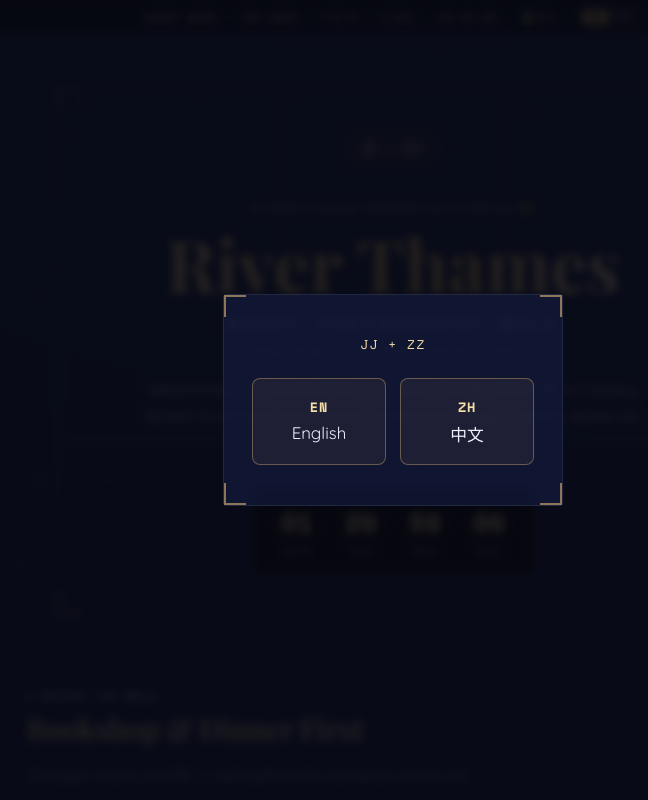
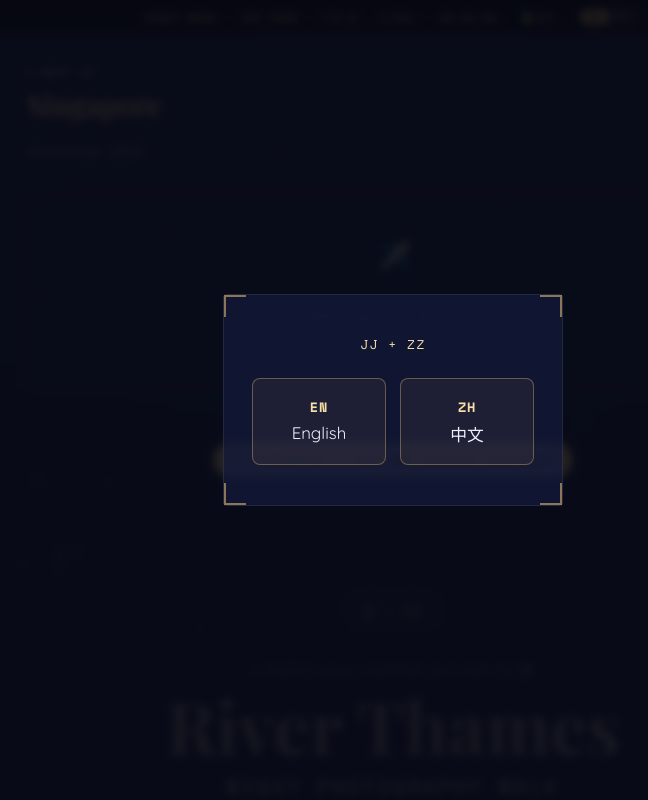
Before and after one commit to jjiangav/Date-Planner, a React (Vite) app: page / in a window 1280 px wide. Shown: the top 800 px of the page, without its empty margins (247-895 px from the left). Built offline with nearby package versions, Linux system fonts and the light colour scheme.

Commit message:
Mark the London date as completed and add a blank Singapore placeholder

```diff
--- a/App.css
+++ b/App.css
@@ -270,6 +270,53 @@ main {
 
 .section {
   margin-bottom: 3.5rem;
+}
+
+.next-date-section {
+  position: relative;
+  z-index: 1;
+  max-width: 780px;
+  margin: 0 auto 3.5rem;
+  padding: 0 1.5rem;
+}
+
+.next-date-placeholder {
+  display: flex;
+  flex-direction: column;
+  align-items: center;
+  justify-content: center;
+  gap: 0.75rem;
+  padding: 2.75rem 1.5rem;
+  border: 1px dashed rgba(242, 200, 121, 0.35);
+  border-radius: 8px;
+  text-align: center;
+  color: var(--ink-dim);
+}
+
+.next-date-placeholder span {
+  font-size: 2rem;
+}
+
+.completed-ribbon {
+  position: relative;
+  z-index: 1;
+  width: fit-content;
+  margin: 0 auto 1.5rem;
+  padding: 0.6rem 1.25rem;
+  border-radius: 999px;
+  background: var(--gold-soft);
+  color: var(--navy-deep);
+  font-family: var(--mono);
+  font-size: 0.75rem;
+  letter-spacing: 0.06em;
+  text-transform: uppercase;
+  text-align: center;
+}
+
+.completed-trip {
+  position: relative;
+  filter: grayscale(0.9);
+  opacity: 0.55;
 }
 
 .section h2 {
--- a/App.jsx
+++ b/App.jsx
@@ -545,7 +545,19 @@ function App() {
       <Stars />
       <Hud lang={lang} onToggleLang={setLang} />
 
-      <header className="hero">
+      <section className="section next-date-section">
+        <h2><span className="section-tag">{t.nextDate.tag}</span>{t.nextDate.title}</h2>
+        <p className="section-lead">{t.nextDate.subtitle}</p>
+        <div className="next-date-placeholder">
+          <span aria-hidden="true">✈️</span>
+          <p>{t.nextDate.note}</p>
+        </div>
+      </section>
+
+      <div className="completed-ribbon">{t.completedBadge}</div>
+
+      <div className="completed-trip">
+        <header className="hero">
         <div className="viewfinder">
           <span className="af-bracket af-tl" />
           <span className="af-bracket af-tr" />
@@ -664,6 +676,7 @@ function App() {
           <SuggestionForm t={t} />
         </section>
       </main>
+      </div>
 
       <footer className="footer">
         <button
--- a/itinerary.js
+++ b/itinerary.js
@@ -252,6 +252,13 @@ export const content = {
       think: "I'll think about it",
       accepted: "She said yes 🎉",
     },
+    nextDate: {
+      tag: '▸ NEXT UP',
+      title: 'Singapore',
+      subtitle: 'December 2026',
+      note: 'Planning coming soon...',
+    },
+    completedBadge: '✓ Completed — this one already happened',
   },
 
   zh: {
@@ -495,5 +502,12 @@ export const content = {
       think: '让我再想想',
       accepted: '她答应了 🎉',
     },
+    nextDate: {
+      tag: '▸ 下一站',
+      title: '新加坡',
+      subtitle: '2026年12月',
+      note: '计划制定中...',
+    },
+    completedBadge: '✓ 已完成 — 这次约会已经结束啦',
   },
 };
```
